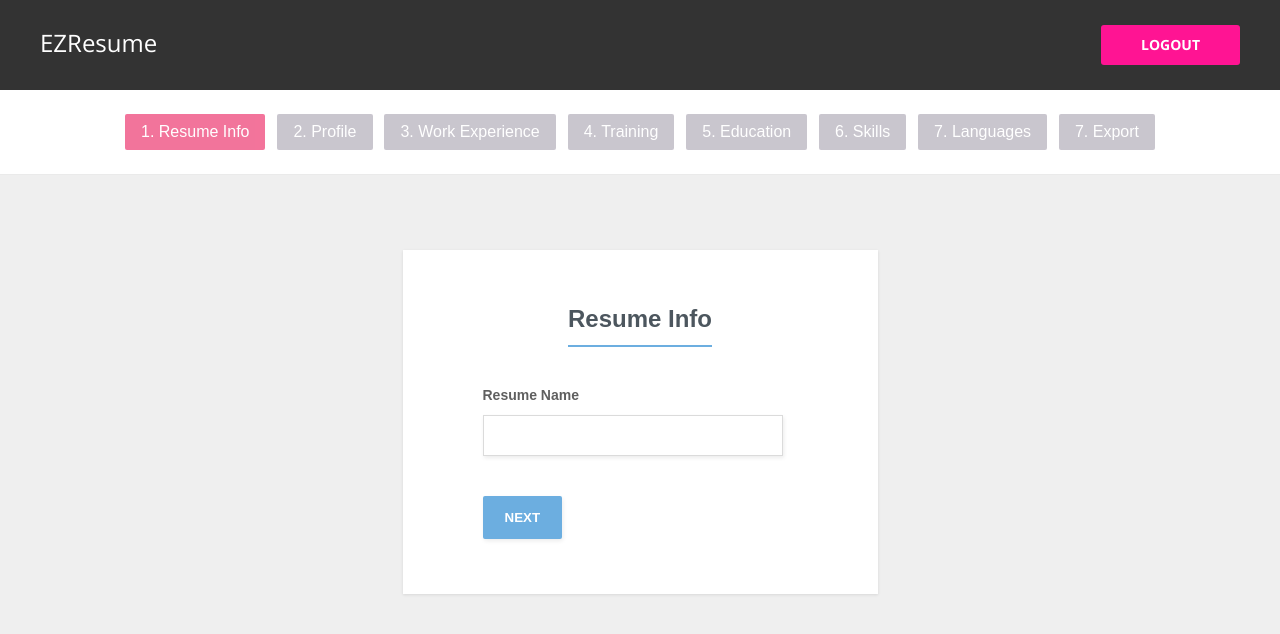
After one commit to cgunawan85/ezresume, a Django app: page /app/resume/ in a window 1280 px wide. The commit adds this page. Shown: the top 634 px of the page. Run offline with Django 3.2, Linux system fonts and the light colour scheme.

Commit message:
added create page with html form

```diff
--- a/app/static/app/css/main.css
+++ b/app/static/app/css/main.css
@@ -165,3 +165,116 @@ ul li{
     margin-left: auto;
     margin-right: auto;
 }
+
+/*----------- Resume Form ----------- */
+
+
+.form-labels-on-top{
+    box-sizing: border-box;
+    max-width: 475px;
+    margin: 0 auto;
+    padding: 55px;
+
+    background-color:  #ffffff;
+    box-shadow: 0 1px 3px 0 rgba(0, 0, 0, 0.1);
+
+    font: bold 14px sans-serif;
+    text-align: center;
+}
+
+.form-labels-on-top .form-row{
+    text-align: left;
+    max-width: 315px;
+    margin: 25px auto 0;
+}
+
+.form-labels-on-top .form-title-row{
+    margin: 0 auto 40px;
+}
+
+.form-labels-on-top h1{
+    display: inline-block;
+    box-sizing: border-box;
+    color: #4C565E;
+    font-size: 24px;
+    padding: 0 0 12px 0;
+    margin: 0;
+    border-bottom: 2px solid #6CAEE0;
+}
+
+.form-labels-on-top .form-row > label span{
+    display: block;
+    box-sizing: border-box;
+    color:  #5f5f5f;
+    width: 200px;
+    padding: 0 0 12px;
+}
+
+.form-labels-on-top input{
+    color:  #5f5f5f;
+    box-sizing: border-box;
+    width: 300px;
+    box-shadow: 1px 2px 4px 0 rgba(0, 0, 0, 0.08);
+    padding: 12px 18px;
+    border: 1px solid #dbdbdb;
+}
+
+.form-labels-on-top input[type=radio],
+.form-labels-on-top input[type=checkbox]{
+    box-shadow: none;
+    width: auto;
+}
+
+.form-labels-on-top select{
+    background-color: #ffffff;
+    color:  #5f5f5f;
+    box-sizing: border-box;
+    width: 240px;
+    box-shadow: 1px 2px 4px 0 rgba(0, 0, 0, 0.08);
+    padding: 12px 18px;
+    border: 1px solid #dbdbdb;
+}
+
+.form-labels-on-top .form-radio-buttons > div{
+    margin-bottom: 10px;
+}
+
+.form-labels-on-top .form-radio-buttons label span{
+    margin-left: 8px;
+    color:  #5f5f5f;
+    font-weight: normal;
+}
+
+.form-labels-on-top .form-radio-buttons input{
+    width: auto;
+}
+
+.form-labels-on-top button{
+    border-radius: 2px;
+    background-color: #6caee0;
+    color: #ffffff;
+    font-weight: bold;
+    box-shadow: 1px 2px 4px 0 rgba(0, 0, 0, 0.08);
+    padding: 14px 22px;
+    border: 0;
+    margin-top: 15px;
+}
+
+.form-labels-on-top button:hover{
+    background-color: #4a9ad6;
+}
+
+/*	Making the form responsive. Remove this media query
+    if you don't need the form to work on mobile devices. */
+
+@media (max-width: 600px) {
+
+    .form-labels-on-top{
+        padding: 30px;
+    }
+
+    .form-labels-on-top input{
+        width: 240px;
+    }
+
+}
--- a/app/templates/app/layout.html
+++ b/app/templates/app/layout.html
@@ -18,8 +18,12 @@
         <a href="{% url 'logout' %}">Logout</a>
     </header>
 
+    {% block subheader %}{% endblock %}
+
     <div class="main-content">
+
     {% block content %}{% endblock %}
+
     </div>
 
 </body>
--- a/app/templates/app/myresumes.html
+++ b/app/templates/app/myresumes.html
@@ -10,6 +10,6 @@
         </div>
     {% endif %}
     <div class="button-box">
-        <a href="#" class="button">Create a resume</a>
+        <a href="{% url 'app:create-resume' %}" class="button">Create a resume</a>
     </div>
 {% endblock %}
--- /dev/null
+++ b/app/templates/app/resume.html
@@ -0,0 +1,35 @@
+{% extends 'app/layout.html' %}
+{% load static %}
+
+{% block subheader %}
+    <ul>
+        <li><a href="#" class="active">1. Resume Info</a></li>
+        <li><a href="#">2. Profile</a></li>
+        <li><a href="#">3. Work Experience</a></li>
+        <li><a href="#">4. Training</a></li>
+        <li><a href="#">5. Education</a></li>
+        <li><a href="#">6. Skills</a></li>
+        <li><a href="#">7. Languages</a></li>
+        <li><a href="#">7. Export</a></li>
+    </ul>
+{% endblock %}
+
+{% block content %}
+<form class="form-labels-on-top" method="post" action="#">
+            <div class="form-title-row">
+                <h1>Resume Info</h1>
+            </div>
+
+            <div class="form-row">
+                <label>
+                    <span>Resume Name</span>
+                    <input type="text" name="job-position">
+                </label>
+            </div>
+
+            <div class="form-row">
+                <button type="submit">NEXT</button>
+            </div>
+
+        </form>
+{% endblock %}
--- a/app/urls.py
+++ b/app/urls.py
@@ -4,4 +4,5 @@ from . import views
 
 urlpatterns = [
     path('', views.my_resumes, name='my-resumes'),
+    path('resume/', views.create_resume, name='create-resume'),
 ]
--- a/app/views.py
+++ b/app/views.py
@@ -3,3 +3,7 @@ from django.shortcuts import render
 
 def my_resumes(request):
     return render(request, 'app/myresumes.html')
+
+
+def create_resume(request):
+    return render(request, 'app/resume.html')
```
Also changed, not shown: db.sqlite3.
